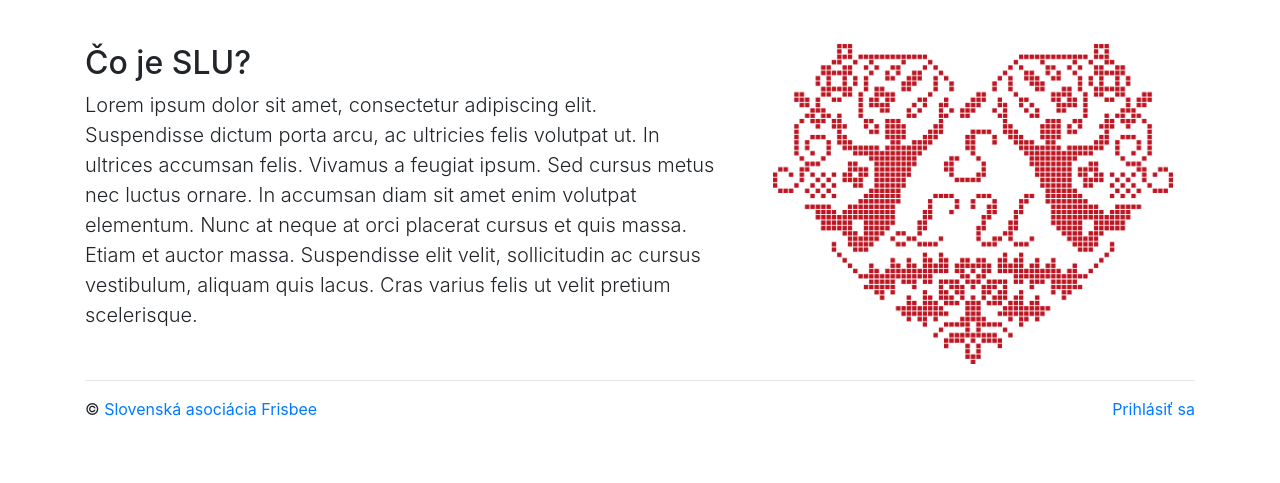
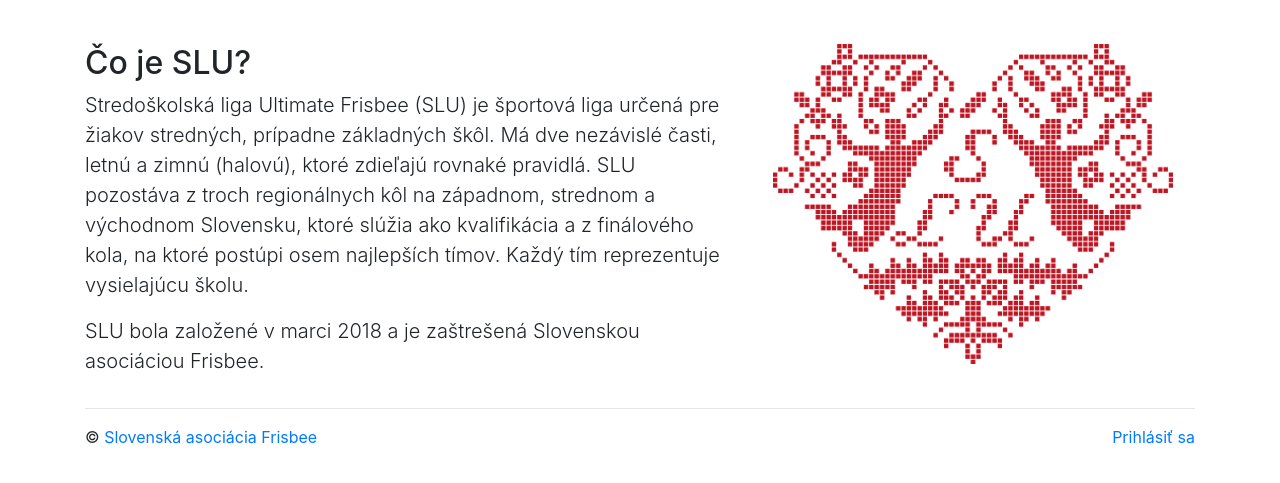
Before and after one commit to MartinStevko/SLU, a Django app: page / in a window 1280 px wide. Shown: the part 56-539 px from the top of the page. Run offline with Django 3.2, Linux system fonts and the light colour scheme; data that the repository does not hold is empty; parts of the project's set-up code (start-up, migrations or seed data) failed here and were passed over; some libraries are stand-ins or nearby versions.

Commit message:
Update - about SLU

```diff
--- a/content/templates/content/about_slu.html
+++ b/content/templates/content/about_slu.html
@@ -4,12 +4,14 @@
     <div class="col-md-7">
         <h2 class="featurette-heading">Čo je SLU?</h2>
         <p class="lead">
-            Lorem ipsum dolor sit amet, consectetur adipiscing elit. Suspendisse dictum porta arcu,
-            ac ultricies felis volutpat ut. In ultrices accumsan felis. Vivamus a feugiat ipsum. Sed
-            cursus metus nec luctus ornare. In accumsan diam sit amet enim volutpat elementum. Nunc
-            at neque at orci placerat cursus et quis massa. Etiam et auctor massa. Suspendisse elit
-            velit, sollicitudin ac cursus vestibulum, aliquam quis lacus. Cras varius felis ut velit
-            pretium scelerisque.
+            Stredoškolská liga Ultimate Frisbee (SLU) je športová liga určená pre žiakov stredných,
+            prípadne základných škôl. Má dve nezávislé časti, letnú a zimnú (halovú), ktoré zdieľajú
+            rovnaké pravidlá. SLU pozostáva z troch regionálnych kôl na západnom, strednom a východnom
+            Slovensku, ktoré slúžia ako kvalifikácia a z finálového kola, na ktoré postúpi osem
+            najlepších tímov. Každý tím reprezentuje vysielajúcu školu.
+        </p>
+        <p class="lead">
+            SLU bola založené v marci 2018 a je zaštrešená Slovenskou asociáciou Frisbee.
         </p>
     </div>
     <div class="col-md-5 text-center">
```
